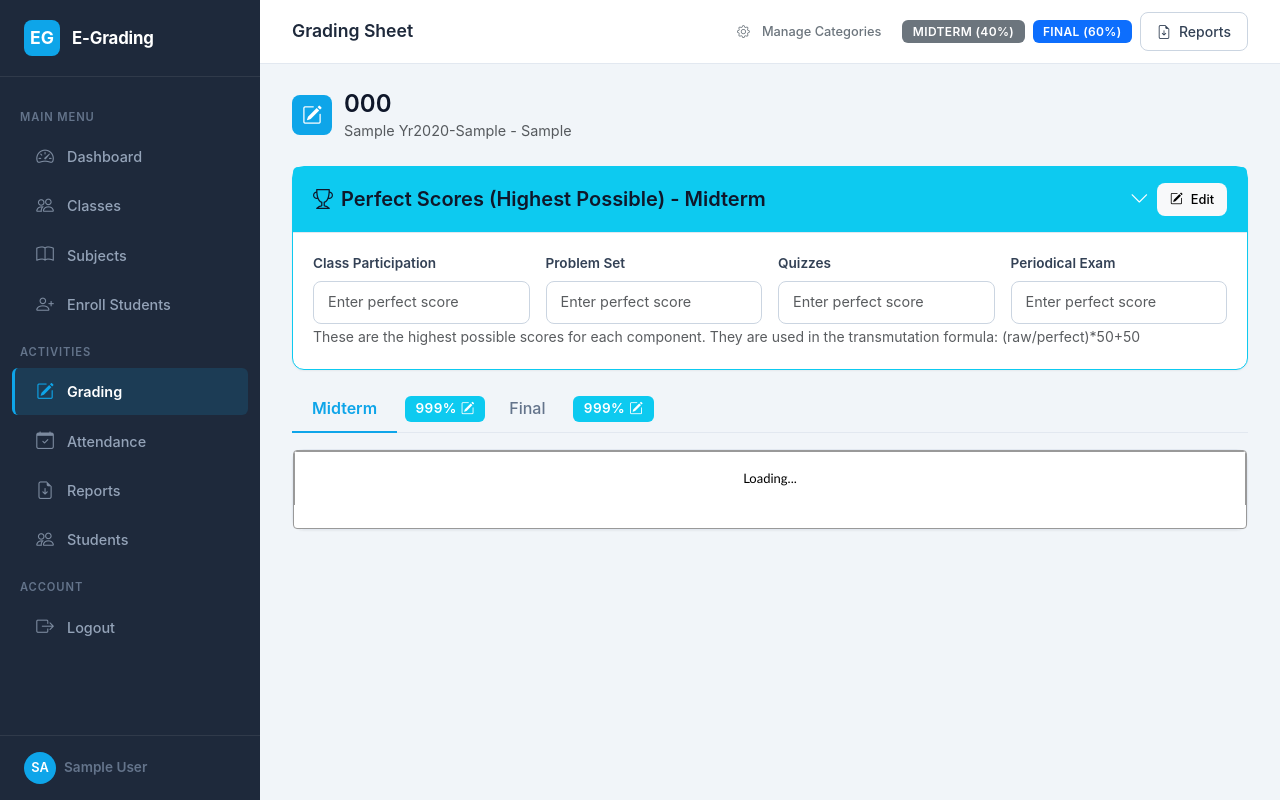
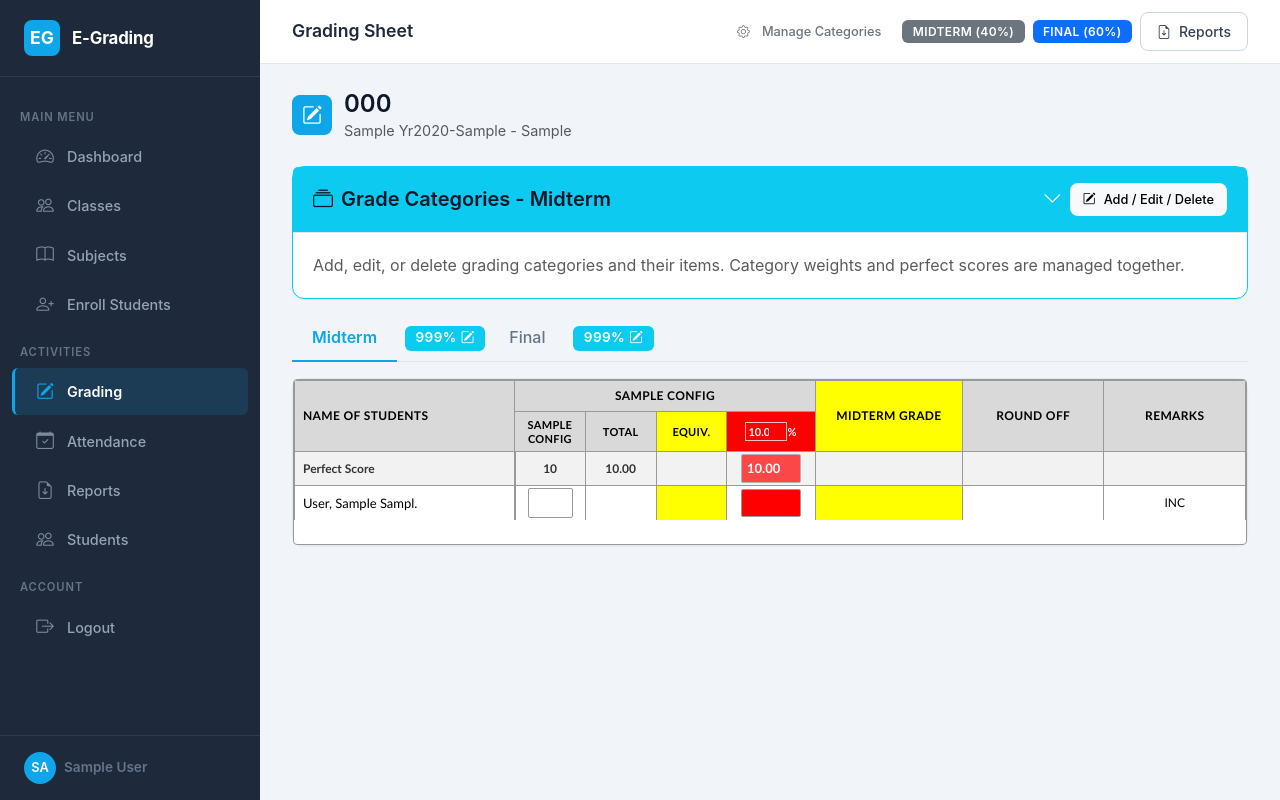
Before and after one commit to johnfrancis06/thesisEgrading, a PHP site: page /index.php?page=grading&id=1 in a window 1280 px wide. Run offline with PHP 8.4, Linux system fonts and the light colour scheme; the visitor is signed in with stand-in values (Sample User, id 1); data comes from the database, SQL or seed files in the repository; tables that the repository leaves empty hold one stand-in row (values such as "Sample post").

Commit message:
fix gradingsheet

```diff
--- a/webapp/api/index.php
+++ b/webapp/api/index.php
@@ -318,7 +318,7 @@ try {
         $stmt = $db->prepare("INSERT INTO class_section
             (subject_id, faculty_id, course_program, year_level, section, semester, academic_year)
             VALUES (?, ?, ?, ?, ?, ?, ?)");
-        $stmt->bind_param("iisiiis", $data['subject_id'], $faculty_id, $data['course_program'],
+        $stmt->bind_param("iisisis", $data['subject_id'], $faculty_id, $data['course_program'],
             $data['year_level'], $data['section'], $data['semester'], $data['academic_year']);
 
         if ($stmt->execute()) {
@@ -372,7 +372,7 @@ try {
             }
             echo ResponseAPI::success(['id' => $classId], "Class created", 201);
         } else {
-            echo ResponseAPI::error("Failed to create class");
+            echo ResponseAPI::error("Failed to create class: " . $stmt->error);
         }
     }
     elseif ($action === 'create_class_with_students') {
@@ -381,7 +381,7 @@ try {
         $stmt = $db->prepare("INSERT INTO class_section
             (subject_id, faculty_id, course_program, year_level, section, semester, academic_year)
             VALUES (?, ?, ?, ?, ?, ?, ?)");
-        $stmt->bind_param("iisiiis", $data['subject_id'], $faculty_id, $data['course_program'],
+        $stmt->bind_param("iisisis", $data['subject_id'], $faculty_id, $data['course_program'],
             $data['year_level'], $data['section'], $data['semester'], $data['academic_year']);
 
         if ($stmt->execute()) {
@@ -449,7 +449,7 @@ try {
 
             echo ResponseAPI::success(['id' => $classId], "Class created with " . count($students) . " students", 201);
         } else {
-            echo ResponseAPI::error("Failed to create class");
+            echo ResponseAPI::error("Failed to create class: " . $stmt->error);
         }
     }
     elseif ($action === 'get_students') {
@@ -649,11 +649,17 @@ try {
     }
     elseif ($action === 'create_subject') {
         $data = json_decode(file_get_contents("php://input"), true);
+        $code = trim($data['code'] ?? '');
+        $title = trim($data['title'] ?? '');
+        if ($code === '' || $title === '') {
+            echo ResponseAPI::error("Subject code and title are required");
+            exit;
+        }
         $stmt = $db->prepare("INSERT INTO subject (code, title, default_units) VALUES (?, ?, ?)");
         $units = intval($data['default_units'] ?? 3);
-        $stmt->bind_param("ssi", $data['code'], $data['title'], $units);
+        $stmt->bind_param("ssi", $code, $title, $units);
         echo $stmt->execute() ? ResponseAPI::success(['id' => $db->insert_id], "Subject created", 201)
-            : ResponseAPI::error("Failed to create subject");
+            : ResponseAPI::error("Failed to create subject: " . $stmt->error);
     }
     elseif ($action === 'update_subject') {
         $data = json_decode(file_get_contents("php://input"), true);
@@ -662,7 +668,7 @@ try {
         $stmt = $db->prepare("UPDATE subject SET code = ?, title = ?, default_units = ? WHERE id = ?");
         $stmt->bind_param("ssii", $data['code'], $data['title'], $units, $id);
         echo $stmt->execute() ? ResponseAPI::success([], "Subject updated")
-            : ResponseAPI::error("Failed to update subject");
+            : ResponseAPI::error("Failed to update subject: " . $stmt->error);
     }
     elseif ($action === 'get_subjects') {
         try {
@@ -1106,7 +1112,7 @@ try {
                 (subject_id, faculty_id, course_program, year_level, section, semester, academic_year)
                 VALUES (?, ?, ?, ?, ?, ?, ?)");
             $semester = 1;
-            $stmt->bind_param("iisssis", $subjectId, $faculty_id, $program, $year, $section, $semester, $ay);
+            $stmt->bind_param("iisisis", $subjectId, $faculty_id, $program, $year, $section, $semester, $ay);
             if ($stmt->execute()) {
                 $classId = $db->insert_id;
                 $classes = [['id' => $classId]];
@@ -1147,6 +1153,9 @@ try {
             $insert->bind_param("issss", $class['id'], $data['last_name'], $data['first_name'], $data['middle_initial'], $data['student_no']);
             if ($insert->execute()) {
                 $enrolledCount++;
+            } else {
+                echo ResponseAPI::error("Failed to enroll student: " . $insert->error);
+                exit;
             }
         }
 
@@ -1565,6 +1574,14 @@ try {
             exit;
         }
 
+        // Remove synced rows before replacing configs because grade_category.config_id
+        // references grade_category_config.id without ON DELETE CASCADE.
+        $existingStmt = $db->prepare("SELECT id FROM grade_category_config WHERE class_section_id = ? AND period = ?");
+        $existingStmt->bind_param("is", $classId, $period);
+        $existingStmt->execute();
+        $existingConfigs = $existingStmt->get_result()->fetch_all(MYSQLI_ASSOC);
+        removeSyncedConfigRows($db, array_column($existingConfigs, 'id'));
+
         // Delete existing configs for this class/period (full replace)
         $stmt = $db->prepare("DELETE FROM grade_category_config WHERE class_section_id = ? AND period = ?");
         $stmt->bind_param("is", $classId, $period);
@@ -1619,6 +1636,8 @@ try {
         $classId = intval($_GET['class_id'] ?? 0);
         $period = $_GET['period'] ?? 'midterm';
 
+        removeSyncedConfigRows($db, [$configId]);
+
         $stmt = $db->prepare("DELETE FROM grade_category_config WHERE id = ? AND class_section_id = ? AND period = ?");
         $stmt->bind_param("iii", $configId, $classId, $period);
         $stmt->execute();
@@ -1627,6 +1646,28 @@ try {
         syncGradeTables($db, $classId, $period);
 
         echo ResponseAPI::success([], "Category deleted");
+    }
+    elseif ($action === 'update_category_config_weight') {
+        $data = json_decode(file_get_contents('php://input'), true);
+        $configId = intval($data['config_id'] ?? 0);
+        $classId = intval($data['class_id'] ?? 0);
+        $period = $data['period'] ?? 'midterm';
+        $weight = floatval($data['weight_percent'] ?? -1);
+
+        if (!$configId || !$classId || $weight < 0 || $weight > 100) {
+            echo ResponseAPI::error('Invalid category weight');
+            exit;
+        }
+
+        $stmt = $db->prepare('UPDATE grade_category_config SET weight_percent = ? WHERE id = ? AND class_section_id = ? AND period = ?');
+        $stmt->bind_param('diis', $weight, $configId, $classId, $period);
+        if (!$stmt->execute()) {
+            echo ResponseAPI::error('Unable to update category weight');
+            exit;
+        }
+
+        syncGradeTables($db, $classId, $period);
+        echo ResponseAPI::success([], 'Category weight updated');
     }
     elseif ($action === 'sync_grade_tables') {
         $classId = intval($_GET['class_id'] ?? 0);
@@ -1717,6 +1758,25 @@ function syncGradeTables($db, $classId, $period) {
         $stmt->bind_param("is", $classId, $period);
         $stmt->execute();
     }
+}
+
+function removeSyncedConfigRows($db, $configIds) {
+    $configIds = array_values(array_filter(array_map('intval', $configIds)));
+    if (empty($configIds)) {
+        return;
+    }
+
+    $idList = implode(',', $configIds);
+
+    // Scores depend on grade_item, which depends on grade_category.
+    $db->query("DELETE gs FROM grade_score gs
+        INNER JOIN grade_item gi ON gi.id = gs.grade_item_id
+        INNER JOIN grade_category gc ON gc.id = gi.grade_category_id
+        WHERE gc.config_id IN ($idList)");
+    $db->query("DELETE gi FROM grade_item gi
+        INNER JOIN grade_category gc ON gc.id = gi.grade_category_id
+        WHERE gc.config_id IN ($idList)");
+    $db->query("DELETE FROM grade_category WHERE config_id IN ($idList)");
 }
 
 function generateExcelReport($class, $students) {
--- a/webapp/assets/css/style.css
+++ b/webapp/assets/css/style.css
@@ -1068,8 +1068,9 @@ small { color: var(--gray-500); }
     border-collapse: collapse;
     font-family: 'Calibri', 'Arial', sans-serif;
     font-size: 13px;
-    width: 100%;
-    table-layout: fixed;
+    width: max-content;
+    min-width: 100%;
+    table-layout: auto;
     background: #fff;
 }
 
@@ -1099,7 +1100,8 @@ small { color: var(--gray-500); }
     background: #D9D9D9;
     font-size: 11px;
     line-height: 1.2;
-    white-space: nowrap;
+    white-space: normal;
+    overflow-wrap: anywhere;
 }
 
 /* Row 1: Main category headers */
@@ -1144,6 +1146,20 @@ small { color: var(--gray-500); }
     font-weight: 700;
     min-width: 55px;
     max-width: 55px;
+}
+.grading-table-excel .category-weight-input {
+    width: 42px;
+    padding: 2px;
+    border: 1px solid rgba(255, 255, 255, 0.75);
+    background: #FF0000;
+    color: #FFF;
+    text-align: center;
+    font-weight: 700;
+    box-sizing: border-box;
+}
+.grading-table-excel .category-weight-input:focus {
+    outline: 2px solid #fff;
+    outline-offset: 1px;
 }
 .grading-table-excel th.header-midterm {
     background: #FFFF00 !important;
@@ -1168,6 +1184,10 @@ small { color: var(--gray-500); }
     max-width: 220px;
     text-align: center;
     padding: 6px 8px;
+    white-space: nowrap;
+    position: sticky;
+    left: 0;
+    z-index: 12;
 }
 
 /* Body cells */
@@ -1179,6 +1199,7 @@ small { color: var(--gray-500); }
     background: #fff;
     color: #000;
     font-size: 13px;
+    overflow: hidden;
 }
 
 /* Student name column */
@@ -1193,6 +1214,9 @@ small { color: var(--gray-500); }
     white-space: nowrap;
     overflow: hidden;
     text-overflow: ellipsis;
+    position: sticky;
+    left: 0;
+    z-index: 10;
 }
 
 /* Raw score input cells */
@@ -1352,6 +1376,10 @@ small { color: var(--gray-500); }
     overflow-x: auto;
     overflow-y: auto;
     max-height: 75vh;
+    min-width: 0;
+    width: 100%;
+    overscroll-behavior-x: contain;
+    -webkit-overflow-scrolling: touch;
     border: 1px solid #999;
     border-radius: 4px;
     background: #fff;
@@ -1359,7 +1387,20 @@ small { color: var(--gray-500); }
 
 .grading-table-wrapper {
     display: inline-block;
+    width: max-content;
     min-width: 100%;
+}
+
+.grading-table-excel th.header-main {
+    min-width: 110px;
+    max-width: 180px;
+    white-space: normal;
+    overflow-wrap: anywhere;
+}
+
+.grading-table-excel td.cell-remarks {
+    white-space: normal;
+    overflow-wrap: anywhere;
 }
 
 /* Period badge in topbar */
--- a/webapp/assets/js/grading.js
+++ b/webapp/assets/js/grading.js
@@ -225,6 +225,7 @@ function buildDynamicHeader(configs) {
 
     configs.forEach(config => {
         const items = config.items || [];
+        const key = config.template_id ? getComponentKeyFromTemplate(config.template_id) : config.custom_name.toLowerCase().replace(/\s+/g, '_');
         const weight = config.weight_percent;
         const maxWeight = weight;
 
@@ -235,7 +236,7 @@ function buildDynamicHeader(configs) {
         // Total, Equiv, Weight
         headerHTML += `<th class="header-col header-total">Total</th>`;
         headerHTML += `<th class="header-col header-equiv">EQUIV.</th>`;
-        headerHTML += `<th class="header-col header-weight"><span data-max-weight="${maxWeight}">${maxWeight}%</span></th>`;
+        headerHTML += `<th class="header-col header-weight"><input type="number" class="category-weight-input" value="${maxWeight}" min="0" max="100" step="0.01" data-config-id="${config.id || ''}" data-category-key="${key}" onchange="updateCategoryWeight(this)" aria-label="${key} category weight">%</th>`;
     });
 
     headerHTML += '</tr>';
@@ -274,24 +275,23 @@ function buildPerfectScoreRow(configs) {
 
 function buildStudentRow(student, configs, period) {
     const periodData = period === 'midterm' ? (student.midterm || {}) : (student.final || {});
-    const componentsData = periodData.components || {};
+    const componentsData = periodData.component_details || {};
 
     let html = `<tr data-student="${student.id}">`;
     html += `<td class="col-student">${student.last_name}, ${student.first_name} ${student.middle_initial || ''}.</td>`;
 
     configs.forEach(config => {
         const key = config.template_id ? getComponentKeyFromTemplate(config.template_id) : config.custom_name.toLowerCase().replace(/\s+/g, '_');
-        const compData = componentsData[key] || { items: [], raw_total: 0, max_total: 0, perfect_score: 0 };
+        const compData = componentsData[key] || {};
         const items = config.items || [];
         const perfectScore = config.perfect_score;
-        const weight = config.weight_percent;
-        const itemCount = items.length;
+        const weight = parseFloat(config.weight_percent) || 0;
 
         // Render item inputs
         items.forEach((item, idx) => {
-            const itemData = compData.items[idx] || { raw_score: '', max_score: 0, item_id: null };
+            const itemData = (Array.isArray(compData.items) ? compData.items[idx] : null) || { raw_score: '', max_score: 0, item_id: null };
             const score = itemData.raw_score !== undefined && itemData.raw_score !== null ? itemData.raw_score : '';
-            const maxScore = itemData.max_score || item.max_score || maxPerItem;
+            const maxScore = parseFloat(itemData.max_score || item.max_score) || 100;
 
             html += `<td class="cell-raw">
                 <input type="number" class="grade-input"
@@ -318,7 +318,7 @@ function buildStudentRow(student, configs, period) {
     let totalWeighted = 0;
     configs.forEach(config => {
         const key = config.template_id ? getComponentKeyFromTemplate(config.template_id) : config.custom_name.toLowerCase().replace(/\s+/g, '_');
-        const compData = componentsData[key] || { raw_total: 0 };
+        const compData = componentsData[key] || {};
         const perfectScore = config.perfect_score;
         const weight = config.weight_percent;
         const rawTotal = compData.raw_total || 0;
@@ -404,6 +404,41 @@ function onWeightInput(input, studentId, componentKey) {
     calculateRowGrades(studentId);
 }
 
+async function updateCategoryWeight(input) {
+    const newWeight = parseFloat(input.value);
+    const configId = parseInt(input.dataset.configId, 10);
+
+    if (!configId || Number.isNaN(newWeight) || newWeight < 0 || newWeight > 100) {
+        input.value = input.defaultValue;
+        return;
+    }
+
+    try {
+        const resp = await fetch('api/index.php?action=update_category_config_weight', {
+            method: 'POST',
+            headers: { 'Content-Type': 'application/json' },
+            credentials: 'include',
+            body: JSON.stringify({
+                config_id: configId,
+                class_id: classId,
+                period,
+                weight_percent: newWeight
+            })
+        });
+        const data = await resp.json();
+        if (!data.success) {
+            throw new Error(data.message || 'Unable to update category weight');
+        }
+
+        input.defaultValue = newWeight;
+        loadGradingSheet(classId, period);
+    } catch (e) {
+        console.error('Error updating category weight:', e);
+        input.value = input.defaultValue;
+        alert(e.message);
+    }
+}
+
 function updateWeightFromEquiv(studentId, componentKey) {
     const row = document.querySelector(`tr[data-student="${studentId}"]`);
     if (!row) return;
@@ -459,7 +494,7 @@ function calculateRowGrades(studentId) {
 
     configs.forEach(config => {
         const key = config.template_id ? getComponentKeyFromTemplate(config.template_id) : config.custom_name.toLowerCase().replace(/\s+/g, '_');
-        const weight = config.weight_percent;
+        const configuredWeight = config.weight_percent;
         const perfectScore = perfectScores[key] || config.perfect_score || 100;
 
         let total = 0;
@@ -474,7 +509,7 @@ function calculateRowGrades(studentId) {
 
         // Read weight from input (editable by teacher)
         const weightInput = document.querySelector(`input.weight-input[data-student="${studentId}"][data-component="${key}"]`);
-        let weight = weightInput ? parseFloat(weightInput.value) || 0 : weight;
+        let weight = weightInput ? parseFloat(weightInput.value) || 0 : configuredWeight;
         weight = weight / 100; // Convert percentage to decimal
 
         const weighted = equivScore * weight;
@@ -912,3 +947,4 @@ window.showAddItemModal = showAddItemModal;
 window.editGradeItem = editGradeItem;
 window.saveGradeItem = saveGradeItem;
 window.deleteGradeItem = deleteGradeItem;
+window.updateCategoryWeight = updateCategoryWeight;
--- a/webapp/includes/helpers.php
+++ b/webapp/includes/helpers.php
@@ -183,13 +183,15 @@ class GradingHelper {
                 'grade' => $midtermGrade,
                 'grade_point' => $midtermGradePoint,
                 'remarks' => self::getRemarks($midtermGradePoint, $hasMidtermScores),
-                'components' => $componentScores['midterm']
+                'components' => $componentScores['midterm'],
+                'component_details' => $periodData['midterm']
             ],
             'final' => [
                 'grade' => $finalGrade,
                 'grade_point' => $finalGradePoint,
                 'remarks' => self::getRemarks($finalGradePoint, $hasFinalScores),
-                'components' => $componentScores['final']
+                'components' => $componentScores['final'],
+                'component_details' => $periodData['final']
             ],
             'overall' => [
                 'grade' => $overallGrade,
@@ -215,7 +217,9 @@ class GradingHelper {
         if (strpos($name, 'exam') !== false || strpos($name, 'periodical') !== false) {
             return 'periodical_exam';
         }
-        return null;
+        // Keep custom category names addressable by the dynamic grading sheet.
+        $customKey = preg_replace('/[^a-z0-9]+/', '_', $name);
+        return trim($customKey, '_') ?: null;
     }
 }
 
--- a/webapp/pages/grading.php
+++ b/webapp/pages/grading.php
@@ -71,37 +71,19 @@ if ($classId > 0) {
                 </div>
             </div>
 
-            <!-- Perfect Scores Setup - Collapsible Category -->
+            <!-- Category Setup -->
             <div class="card border-info mb-3 fade-in perfect-score-category" id="perfectScoreCategory">
                 <div class="card-header bg-info text-white d-flex justify-content-between align-items-center category-header" onclick="togglePerfectScoreCategory()" style="cursor: pointer;">
-                    <h5 class="mb-0"><i class="bi bi-trophy me-2"></i>Perfect Scores (Highest Possible) - <?= ucfirst($period) ?></h5>
+                    <h5 class="mb-0"><i class="bi bi-collection me-2"></i>Grade Categories - <?= ucfirst($period) ?></h5>
                     <div class="d-flex align-items-center gap-2">
                         <i class="bi bi-chevron-down" id="perfectScoreChevron" style="font-size: 1.2rem; transition: transform 0.3s ease;"></i>
-                        <button class="btn btn-sm btn-light" onclick="event.stopPropagation(); showPerfectScoreModal()">
-                            <i class="bi bi-pencil-square"></i> Edit
+                        <button class="btn btn-sm btn-light" onclick="event.stopPropagation(); showCategoryManager()">
+                            <i class="bi bi-pencil-square"></i> Add / Edit / Delete
                         </button>
                     </div>
                 </div>
                 <div class="card-body category-body" id="perfectScoreBody">
-                    <div class="row g-3" id="perfectScoresDisplay">
-                        <div class="col-md-3">
-                            <label class="form-label">Class Participation</label>
-                            <input type="number" class="form-control perfect-score-input" data-component="class_participation" placeholder="Enter perfect score" readonly>
-                        </div>
-                        <div class="col-md-3">
-                            <label class="form-label">Problem Set</label>
-                            <input type="number" class="form-control perfect-score-input" data-component="problem_set" placeholder="Enter perfect score" readonly>
-                        </div>
-                        <div class="col-md-3">
-                            <label class="form-label">Quizzes</label>
-                            <input type="number" class="form-control perfect-score-input" data-component="quizzes" placeholder="Enter perfect score" readonly>
-                        </div>
-                        <div class="col-md-3">
-                            <label class="form-label">Periodical Exam</label>
-                            <input type="number" class="form-control perfect-score-input" data-component="periodical_exam" placeholder="Enter perfect score" readonly>
-                        </div>
-                    </div>
-                    <small class="text-muted">These are the highest possible scores for each component. They are used in the transmutation formula: (raw/perfect)*50+50</small>
+                    <p class="text-muted mb-0">Add, edit, or delete grading categories and their items. Category weights and perfect scores are managed together.</p>
                 </div>
             </div>
 
@@ -176,7 +158,7 @@ if ($classId > 0) {
 </div>
 
      <!-- Category Manager Modal -->
-     <div class="modal fade" id="categoryManagerModal" tabindex="-1" aria-hidden="true">
+    <div class="modal fade" id="legacyCategoryManagerModal" tabindex="-1" aria-hidden="true">
          <div class="modal-dialog modal-xl modal-dialog-scrollable">
              <div class="modal-content">
                  <div class="modal-header">
@@ -194,7 +176,7 @@ if ($classId > 0) {
                                      </button>
                                  </div>
                                  <div class="card-body p-0">
-                                     <ul class="list-group list-group-flush" id="categoryList">
+                                     <ul class="list-group list-group-flush" id="legacyCategoryList">
                                          <li class="list-group-item text-center text-muted py-4">Loading...</li>
                                      </ul>
                                  </div>
--- a/webapp/sql/schema.sql
+++ b/webapp/sql/schema.sql
@@ -42,10 +42,11 @@ CREATE TABLE IF NOT EXISTS student (
     last_name VARCHAR(100),
     first_name VARCHAR(100),
     middle_initial VARCHAR(5),
-    student_no VARCHAR(50) UNIQUE NOT NULL,
+    student_no VARCHAR(50) NOT NULL,
     created_at TIMESTAMP DEFAULT CURRENT_TIMESTAMP,
     FOREIGN KEY (class_section_id) REFERENCES class_section(id),
-    INDEX idx_class (class_section_id)
+    INDEX idx_class (class_section_id),
+    UNIQUE KEY unique_student_class (class_section_id, student_no)
 );
 
 CREATE TABLE IF NOT EXISTS grade_category (
--- /dev/null
+++ b/webapp/sql/upgrade_student_enrollment.sql
@@ -0,0 +1,4 @@
+-- Allow the same student to be enrolled in multiple classes.
+-- Run once on existing databases.
+ALTER TABLE student DROP INDEX student_no;
+ALTER TABLE student ADD UNIQUE KEY unique_student_class (class_section_id, student_no);
```
